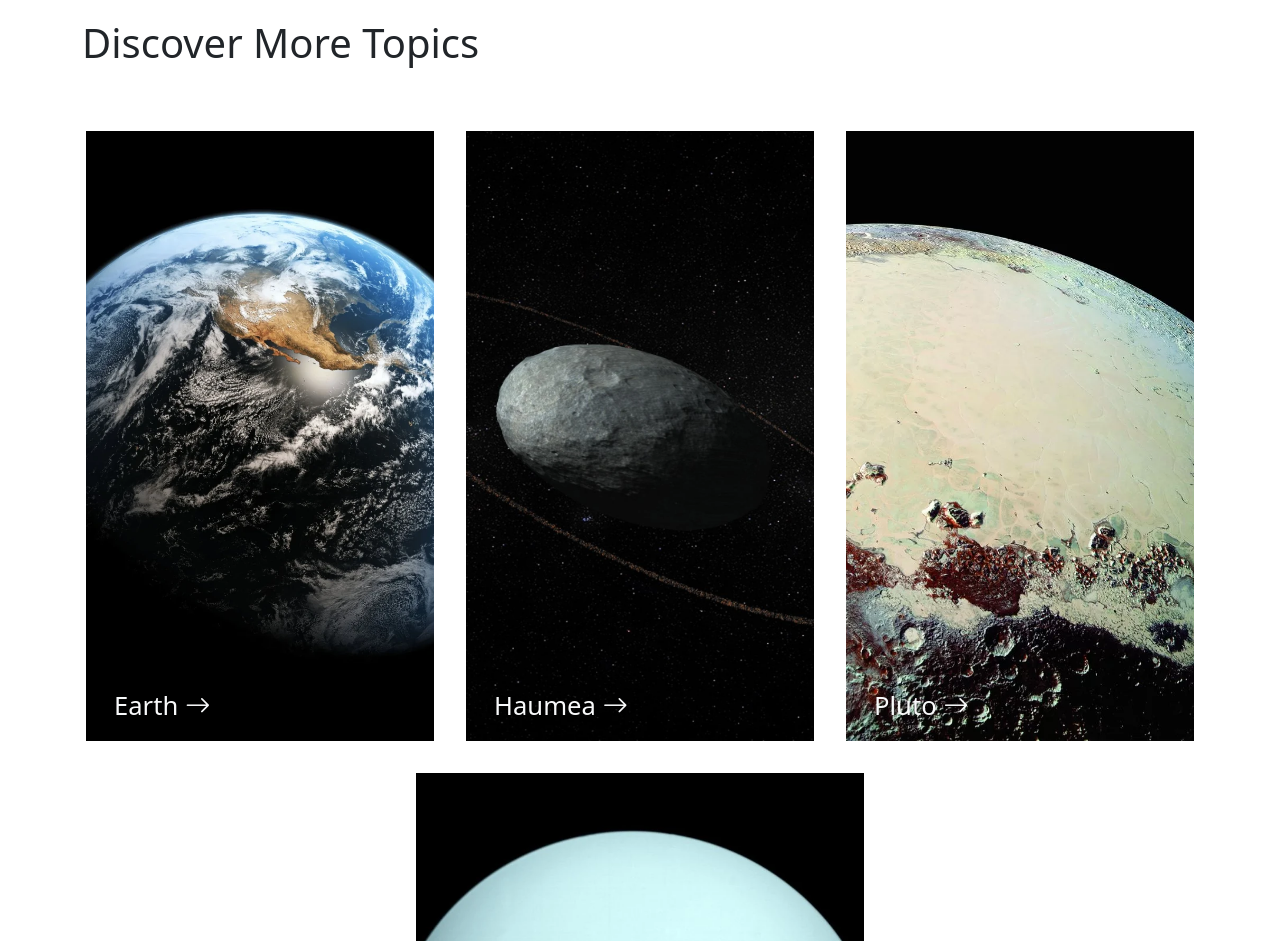
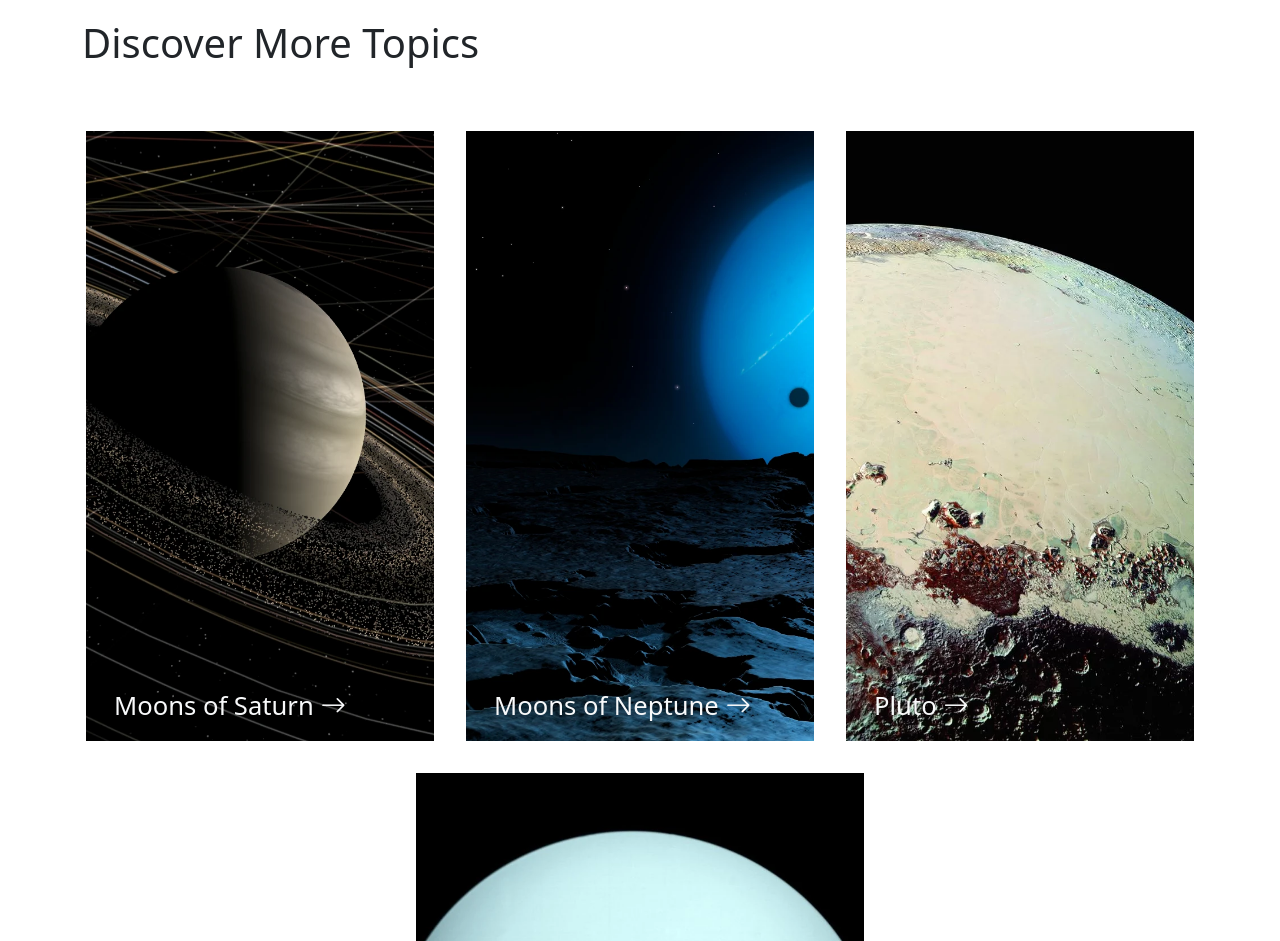
Before and after one commit to GabrielMendes06/solar-system, a React (Create React App) app: page /neptune in a window 1280 px wide. Shown: the part 2965-3906 px from the top of the page. Built offline with nearby package versions, Linux system fonts and the light colour scheme; no server answers.

Commit message:
update 3.0

```diff
--- a/src/Page/Moons/JupiterMoon.tsx
+++ b/src/Page/Moons/JupiterMoon.tsx
@@ -58,10 +58,10 @@ const JupiterMoon: React.FC = () => {
               navigateRoute="/comets"
             />
             <CardExploring
-              className="uranus style-background"
-              content="Uranus"
+              className="saturn-moon style-background"
+              content="Moons of Saturn"
               icon={<i className="bi bi-arrow-right"></i>}
-              navigateRoute="/uranus"
+              navigateRoute="/saturn/moon"
             />
             <CardExploring
               className="jupiter style-background"
--- a/src/Page/Moons/MarsMoon.tsx
+++ b/src/Page/Moons/MarsMoon.tsx
@@ -95,10 +95,10 @@ const MarsMoon: React.FC = () => {
               navigateRoute='/dwarf-planets/eris'
             />
             <CardExploring
-              className="jupiter style-background"
-              content="Jupiter"
+              className="neptune-moon style-background"
+              content="Moons of Neptune"
               icon={<i className="bi bi-arrow-right"></i>}
-              navigateRoute="/jupiter"
+              navigateRoute="/neptune/moon"
             />
             <CardExploring
               className="earth style-background"
--- a/src/Page/Moons/NeptuneMoon.tsx
+++ b/src/Page/Moons/NeptuneMoon.tsx
@@ -77,10 +77,10 @@ const NeptuneMoon: React.FC = () => {
               navigateRoute='/dwarf-planets/makemake'
             />
             <CardExploring
-              className="asteroids style-background"
-              content="Asteroids"
+              className="mars-moon style-background"
+              content="Moons of Mars"
               icon={<i className="bi bi-arrow-right"></i>}
-              navigateRoute="/asteroids"
+              navigateRoute="/mars/moon"
             />
             <CardExploring
               className="jupiter style-background"
--- a/src/Page/Moons/SaturnMoon.tsx
+++ b/src/Page/Moons/SaturnMoon.tsx
@@ -75,10 +75,10 @@ const SaturnMoon: React.FC = () => {
               navigateRoute="/sun"
             />
             <CardExploring
-              className="uranus style-background"
-              content="Uranus"
+              className="mars-moon style-background"
+              content="Moons of Mars"
               icon={<i className="bi bi-arrow-right"></i>}
-              navigateRoute="/uranus"
+              navigateRoute="/mars/moon"
             />
             <CardExploring
               className="mercury style-background"
--- a/src/Page/Planets/DwarfPlanets/Makemake.tsx
+++ b/src/Page/Planets/DwarfPlanets/Makemake.tsx
@@ -119,10 +119,10 @@ const Makemake: React.FC = () => {
               navigateRoute="/jupiter"
             />
             <CardExploring
-              className="saturn style-background"
-              content="Saturn"
+              className="mars-moon style-background"
+              content="Moons of Mars"
               icon={<i className="bi bi-arrow-right"></i>}
-              navigateRoute="/saturn"
+              navigateRoute="/mars/moon"
             />
             <CardExploring
               className="meteors-meteorites style-background"
--- a/src/Page/Planets/Jupiter.tsx
+++ b/src/Page/Planets/Jupiter.tsx
@@ -136,10 +136,10 @@ const Jupiter: React.FC = () => {
               navigateRoute="/comets"
             />
             <CardExploring
-              className="asteroids style-background"
-              content="Asteroids"
+              className="neptune-moon style-background"
+              content="Moons of Neptune"
               icon={<i className="bi bi-arrow-right"></i>}
-              navigateRoute='/asteroids'
+              navigateRoute="/neptune/moon"
             />
             <CardExploring
               className="mercury style-background"
--- a/src/Page/Planets/Mercury.tsx
+++ b/src/Page/Planets/Mercury.tsx
@@ -115,10 +115,10 @@ const Mercury: React.FC = () => {
               navigateRoute="/asteroids"
             />
             <CardExploring
-              className="eris style-background"
-              content="Eris"
+              className="neptune-moon style-background"
+              content="Moons of Neptune"
               icon={<i className="bi bi-arrow-right"></i>}
-              navigateRoute='/dwarf-planets/eris'
+              navigateRoute="/neptune/moon"
             />
             <CardExploring
               className="saturn style-background"
--- a/src/Page/Planets/Neptune.tsx
+++ b/src/Page/Planets/Neptune.tsx
@@ -112,17 +112,17 @@ const Neptune: React.FC = () => {
           <Paragraph content="KEEP EXPLORING" className="text-exploring mt-5" />
           <Title content="Discover More Topics" className="mb-5" />
           <div className="row justify-content-center">
-            <CardExploring
-              className="earth style-background"
-              content="Earth"
+          <CardExploring
+              className="saturn-moon style-background"
+              content="Moons of Saturn"
               icon={<i className="bi bi-arrow-right"></i>}
-              navigateRoute="/earth"
+              navigateRoute="/saturn/moon"
             />
             <CardExploring
-              className="haumea style-background"
-              content="Haumea"
+              className="neptune-moon style-background"
+              content="Moons of Neptune"
               icon={<i className="bi bi-arrow-right"></i>}
-              navigateRoute="/dwarf-planets/haumea"
+              navigateRoute="/neptune/moon"
             />
             <CardExploring
               className="pluto style-background"
--- a/src/Page/Planets/Uranus.tsx
+++ b/src/Page/Planets/Uranus.tsx
@@ -120,10 +120,10 @@ const Uranus: React.FC = () => {
               navigateRoute="/mars"
             />
             <CardExploring
-              className="venus style-background"
-              content="Venus"
+              className="mars-moon style-background"
+              content="Moons of Mars"
               icon={<i className="bi bi-arrow-right"></i>}
-              navigateRoute="/venus"
+              navigateRoute="/mars/moon"
             />
             <CardExploring
               className="earth style-background"
--- a/src/Page/Planets/Venus.tsx
+++ b/src/Page/Planets/Venus.tsx
@@ -118,10 +118,10 @@ const Venus: React.FC = () => {
           <Title content="Discover More Topics" className="mb-5" />
           <div className="row justify-content-center">
             <CardExploring
-              className="mercury style-background"
-              content="Mercury"
+              className="saturn-moon style-background"
+              content="Moons of Saturn"
               icon={<i className="bi bi-arrow-right"></i>}
-              navigateRoute='/mercury'
+              navigateRoute="/saturn/moon"
             />
             <CardExploring
               className="pluto style-background"
--- a/src/Page/Sun/Sun.tsx
+++ b/src/Page/Sun/Sun.tsx
@@ -100,7 +100,7 @@ const Sun: React.FC = () => {
               className="earth style-background"
               content="Earth"
               icon={<i className="bi bi-arrow-right"></i>}
-              navigateRoute='/dwarf-planets/earth'
+              navigateRoute='/earth'
             />
             <CardExploring
               className="saturn style-background"
```
